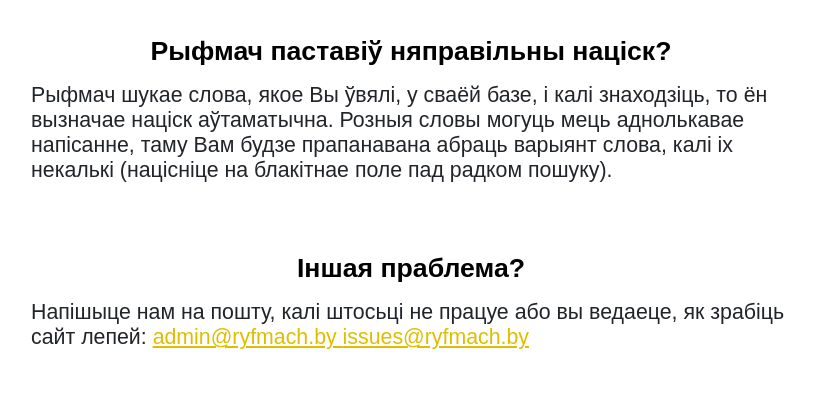
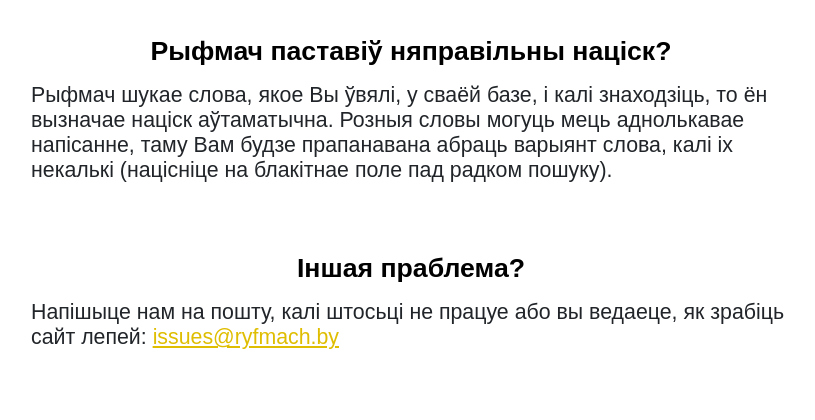
Before and after one commit to WildBoar228/Ryfmach, a Flask app: template frontend/static/templates/phonetics_page.html in a window 1280 px wide. Shown: the part 1002-1422 px from the top of the page, without its empty margins (229-1044 px from the left). Run offline with Flask 3, Linux system fonts and the light colour scheme; the template is opened without the code that fills it, so the values that code supplies are empty; parts of the project's set-up code (start-up, migrations or seed data) failed here and were passed over; some libraries are stand-ins or nearby versions.

Commit message:
fix mail

```diff
--- a/frontend/static/templates/phonetics_page.html
+++ b/frontend/static/templates/phonetics_page.html
@@ -57,8 +57,6 @@
             <p class="info-text">
                 Напішыце нам на пошту, калі штосьці не працуе або вы ведаеце, як зрабіць
                 сайт лепей:
-                <a class="accent-link" href="mailto:admin@ryfmach.by">
-                    admin@ryfmach.by
                 <a class="accent-link" href="mailto:issues@ryfmach.by">
                     issues@ryfmach.by
                 </a>
```
